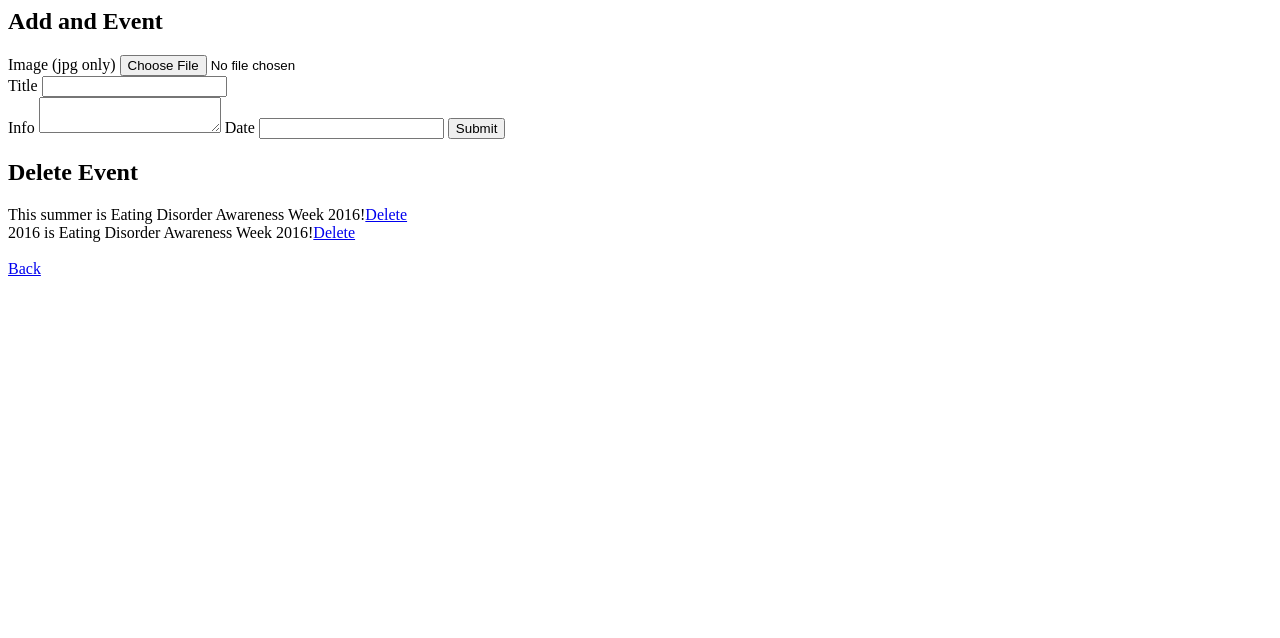
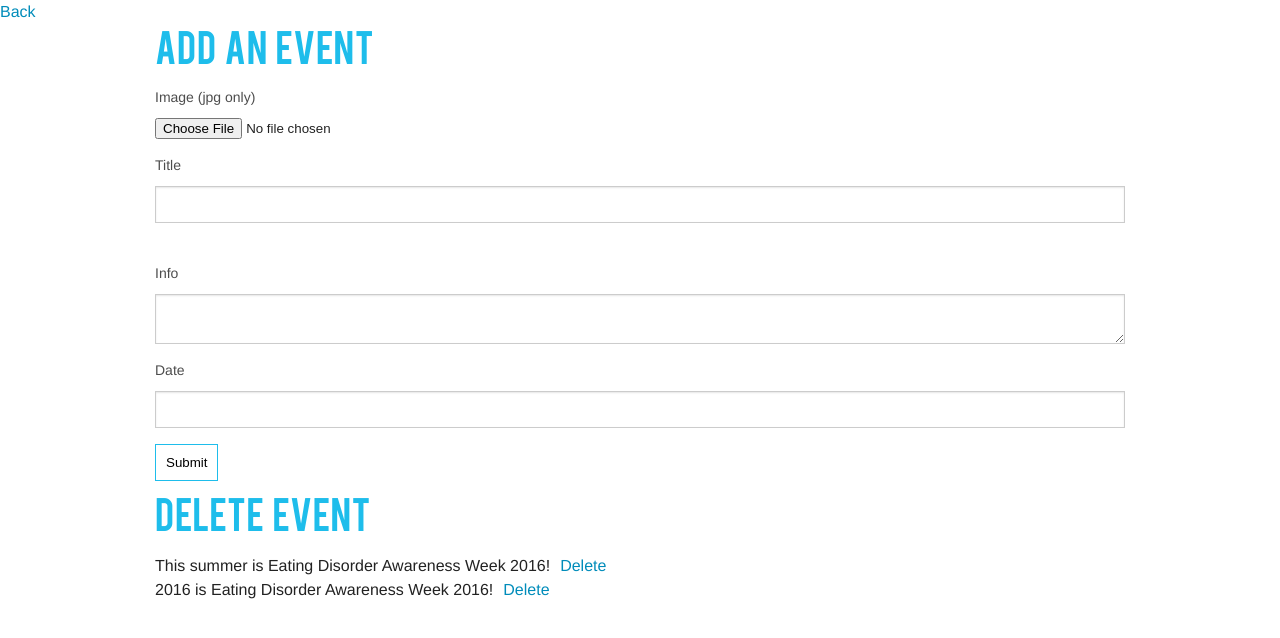
Before and after one commit to robij9528/edfc_final, a PHP site: page /admin/admin_editIndex.php in a window 1280 px wide. Shown: the top 638 px of the page. Run offline with PHP 8.4, Linux system fonts and the light colour scheme; data comes from the database, SQL or seed files in the repository.

Commit message:
aded more css to admin page

```diff
--- a/admin/admin_editIndex.php
+++ b/admin/admin_editIndex.php
@@ -22,10 +22,17 @@ require_once("includes/init.php");
 
 <html>
 <head>
-	<title>Edit Events</title>
+	<meta charset="utf-8">
+	<title>Edit Index Page</title>
+	<link href="../css/main.css" rel="stylesheet" type="text/css" media="screen">
+ 	<link rel="stylesheet" href="../css/foundation.css" />
+ 	<link href='https://fonts.googleapis.com/css?family=Ubuntu:400,300,700' rel='stylesheet' type='text/css'>
 </head>
 <body>
-	<h2>Add and Event</h2>
+	<a class="back" href="admin_index.php">Back</a>
+	<div class="row">
+		<div class="small-12 large-12 columns adminPage">
+			<h2>Add an Event</h2>
 			<form action="admin_editindex.php" method="post" enctype="multipart/form-data">
 			<label>Image (jpg only)</label>
 			<input type="file" name="image" value=""><br>
@@ -35,7 +42,7 @@ require_once("includes/init.php");
 			<textarea type="text" name="info"></textarea>
 			<label>Date</label>
 			<input type="text" name="date">
-	<input type="submit" name="submit">
+			<input class="adminBtn" type="submit" name="submit">
 
 			</form>
 
@@ -45,12 +52,15 @@ require_once("includes/init.php");
 
 			while($row=mysqli_fetch_array($events)) {
 				echo "{$row['events_title']}";
-		echo "<a href=\"includes/caller_events.php?caller_id=delete&id={$row['events_id']}\">Delete</a><br>";
+				echo "<a class=\"delete\" href=\"includes/caller_events.php?caller_id=delete&id={$row['events_id']}\">Delete</a><br>";
 
 			}
 
  			?>
  			 <br>
- <a href="admin_index.php">Back</a>
+		</div>
+	</div>
+
+ <script src="../js/main.js"></script>
 </body>
 </html>
--- a/admin/admin_index.php
+++ b/admin/admin_index.php
@@ -17,7 +17,7 @@
 <div class="row">
 	<div class="small-12 large-12 columns admin">
 		<h2>Welcome admin</h2>
-		<ul>
+		<ul class="no-bullet">
 			<li><a href="admin_editIndex.php">Edit Index page</a></li>
 			<li><a href="admin_editconnected.php">Edit connected page</a></li>
 			<li><a href="admin_editfoundation.php">Edit foundation page</a></li>
--- a/css/main.css
+++ b/css/main.css
@@ -1807,16 +1807,26 @@ width: 600px;
 	border: 1px solid #1ebdeb;
 	background-color: #FFF;
 	cursor: pointer;
+	margin-bottom: 10px;
 }
 
 .adminBtn:hover{
 	background-color: #f98b09;
 	color: #FFF;
+	border: 1px solid #FFF;
 	border: none;
 }
 
 .admin{
 	text-align: center;
+}
+
+.admin a{
+	margin-bottom: 20px;
+}
+
+.admin label{
+	padding-bottom: 10px;
 }
 
 .admin h2{
@@ -1825,9 +1835,12 @@ width: 600px;
 	color: #1ebdeb;
 }
 
+
 .admin ul li {
-	float: left;
+
 	margin-right: 10px;
+	padding: 10px;
+
 
 }
 
@@ -1835,11 +1848,32 @@ width: 600px;
 	font-family: 'Roboto',serif;
 	color: #292929;
 	font-size: 20px;
+	transition: all .2s ease-in;
 }
 
 .admin ul li a:hover{
-	color: #f98b09;
-	border-bottom: 1px solid #292929;
+	color: #FFF;
+	background-color: #f98b09;
+	padding: 10px;
+	border-radius: 10px;
+}
+
+.adminPage h2{
+	font-family: 'bebasregular', sans-serif;
+	word-spacing: 5px;
+	color: #1ebdeb;
+}
+
+.adminPage label{
+	padding-bottom: 10px;
+}
+
+.delete{
+	padding-left: 10px;
+}
+
+.back{
+
 }
 
 /*==============MEDIA QUERIES========================*/
```
Lines whose indentation alone changed are shown as unchanged.
